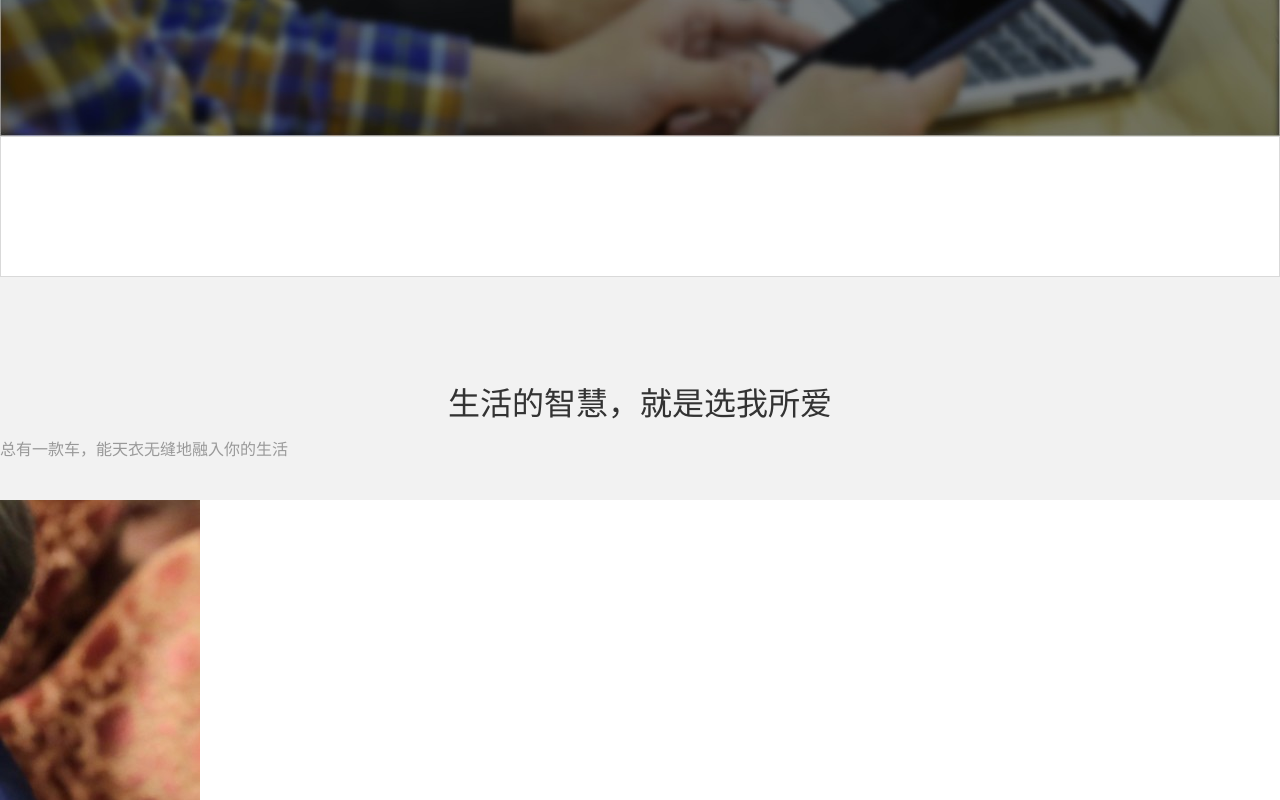
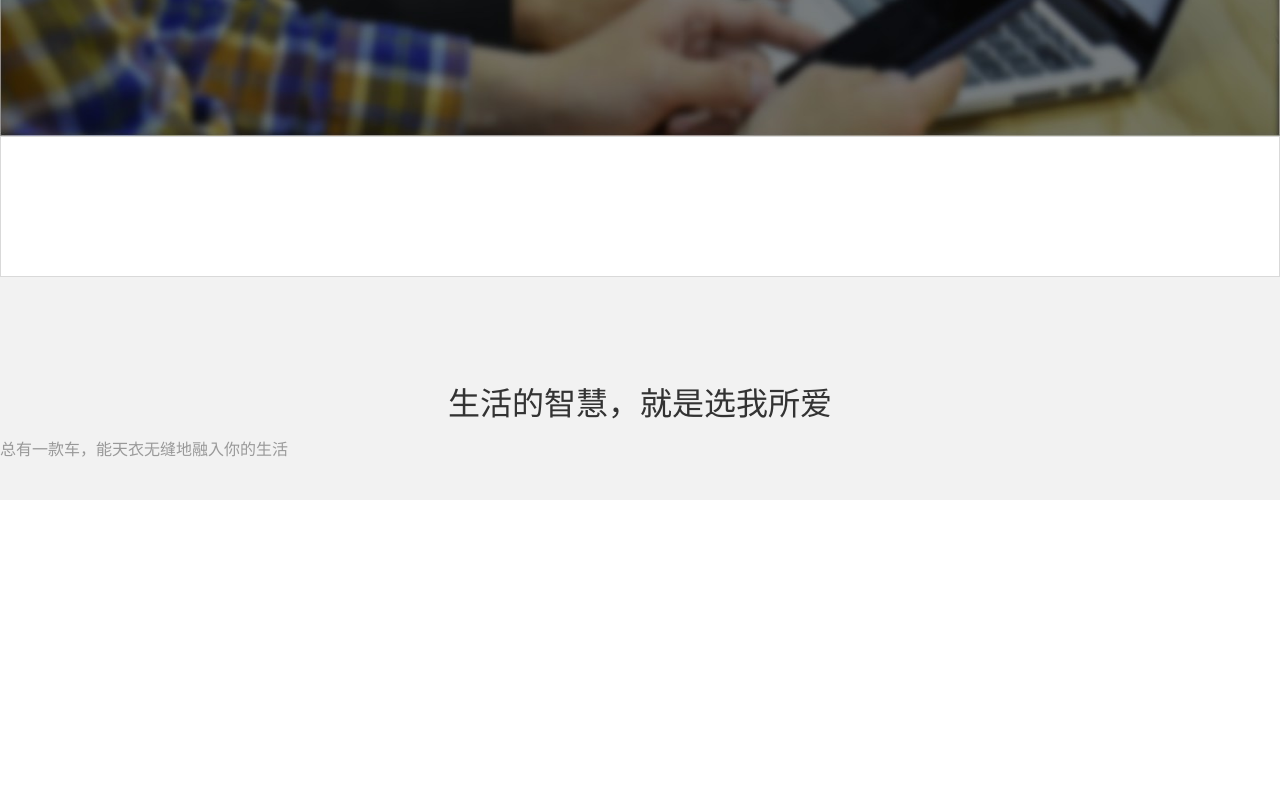
Before and after one commit to yihu162311/baiChe, a plain HTML site: page souChe.html in a window 1280 px wide. Shown: the part 407-1207 px from the top of the page. After the commit the page ends 907 px from the top, so only its background shows below. Drawn offline with Linux system fonts and the light colour scheme.

Commit message:
remove to simple

```diff
--- a/css/souChe.css
+++ b/css/souChe.css
@@ -172,8 +172,3 @@ input{
 .main .container{
 	width: 1220px;
 }
-.test{
-	width: 200px;
-	height: 300px;
-	background: url(../img/Img472771578.jpeg) no-repeat;
-}
--- a/souChe.html
+++ b/souChe.html
@@ -38,10 +38,8 @@
 				<div class="container" id="exhibition"></div>
 			</div>
 		</div>
-		<div class="test"></div>
 		<div class="moreService"></div>
 		<div class="footer"></div>
 		<script src="js/souChe.js"></script>
-		<script>console.log(233);</script>
 	</body>
 </html>
```
